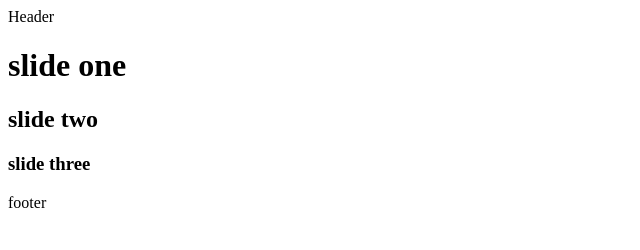
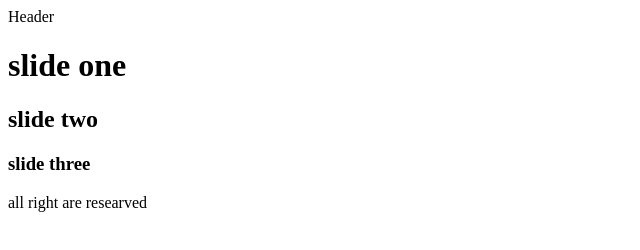
Before and after one commit to danieltousi/entra-id-lifecycle-automation, a plain HTML site: page index.html in a window 1280 px wide. Shown: the whole page, without its empty margins (0-640 px from the left). Drawn offline with Linux system fonts and the light colour scheme.

Commit message:
footer  updated

```diff
--- a/index.html
+++ b/index.html
@@ -15,7 +15,7 @@
     <h3>slide three</h3>
     </div>
     <footer>
-        footer
+        all right are researved
     </footer>
 </body>
 </html>
```
